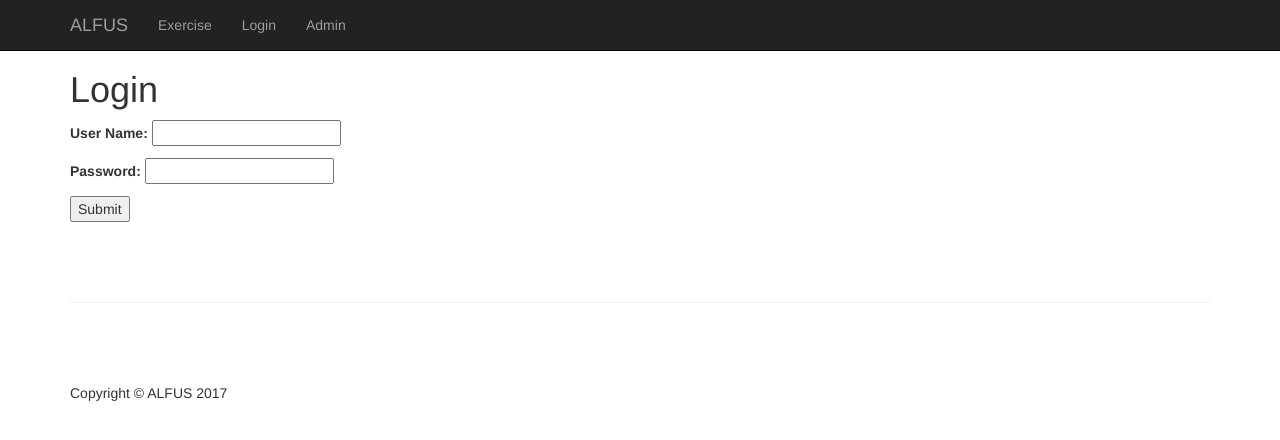
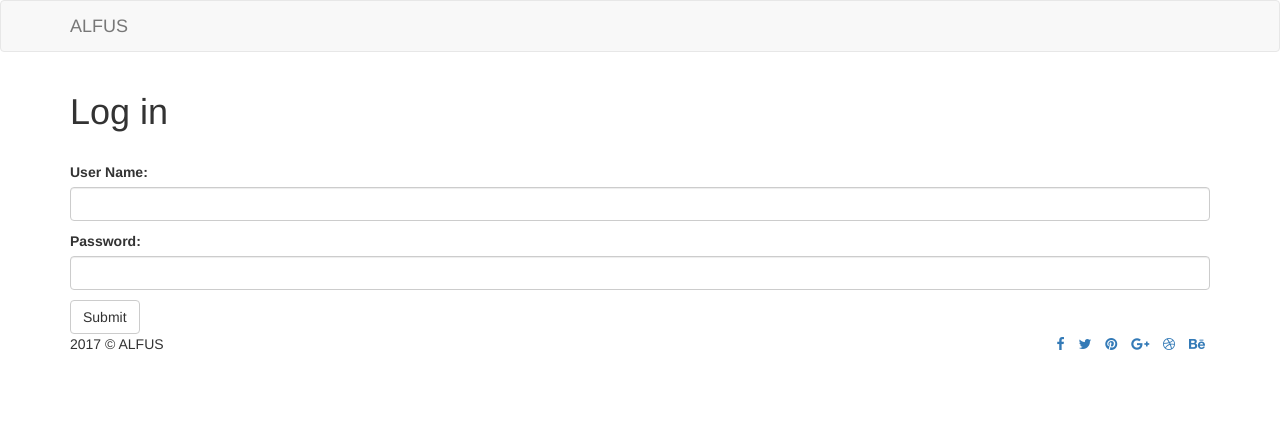
Before and after one commit to yanbek/ALFUS, a Django app: page /login/ in a window 1280 px wide. Shown: the top 440 px of the page. Run offline with Django 3.2, Linux system fonts and the light colour scheme; some libraries are stand-ins or nearby versions.

Commit message:
Make log in working

```diff
--- a/ALFUS/personal/forms.py
+++ b/ALFUS/personal/forms.py
@@ -2,5 +2,6 @@ from django import forms
 
 
 class LoginForm(forms.Form):
-    username = forms.CharField(label="User Name", max_length=64)
-    password = forms.CharField(widget=forms.PasswordInput())
+    username = forms.CharField(label="User Name", max_length=64, widget=forms.TextInput(
+        attrs={'class': 'form-control'}))
+    password = forms.CharField(widget=forms.PasswordInput(attrs={'class': 'form-control'}))
--- a/ALFUS/personal/templates/personal/login.html
+++ b/ALFUS/personal/templates/personal/login.html
@@ -1,10 +1,98 @@
-{% extends "personal/base.html" %}
+<!DOCTYPE html>
+<html lang="en">
 
-{% block content %}
-	<h1>Login</h1>
-    <form method="post" action=".">
-        {% csrf_token %}
-        {{ form.as_p }}
-        <input type="submit" value="Submit" />
-    </form>
-{% endblock %}
+<head>
+	<!-- Basic Page Needs
+    ================================================== -->
+	<meta charset="utf-8">
+	<!--[if IE]><meta http-equiv="x-ua-compatible" content="IE=9" /><![endif]-->
+	<meta name="viewport" content="width=device-width, initial-scale=1">
+	<title>ALFUS</title>
+	<!-- Favicons
+    ==================================================
+    <link rel="shortcut icon" href="img/favicon.ico" type="image/x-icon">
+    <link rel="apple-touch-icon" href="img/apple-touch-icon.png">
+    <link rel="apple-touch-icon" sizes="72x72" href="img/apple-touch-icon-72x72.png">
+    <link rel="apple-touch-icon" sizes="114x114" href="img/apple-touch-icon-114x114.png">
+    -->
+
+	<!-- Bootstrap -->
+	<link rel="stylesheet" type="text/css" href="../../static/personal/css/bootstrap.css">
+	<link rel="stylesheet" type="text/css" href="../../static/personal/fonts/font-awesome/css/font-awesome.css">
+
+	<!-- Stylesheet
+    ================================================== -->
+	<link rel="stylesheet" type="text/css" href="../../static/personal/css/style.css">
+	<link rel="stylesheet" type="text/css" href="../../static/personal/css/responsive.css">
+
+	<script type="text/javascript" src="../../static/personal/js/modernizr.custom.js"></script>
+
+	<link href="http://fonts.googleapis.com/css?family=Raleway:500,600,700,100,800,900,400,200,300" rel="stylesheet" type="text/css">
+	<link href="http://fonts.googleapis.com/css?family=Playball" rel="stylesheet" type="text/css">
+
+	<!-- HTML5 shim and Respond.js for IE8 support of HTML5 elements and media queries -->
+	<!-- WARNING: Respond.js doesn't work if you view the page via file:// -->
+	<!--[if lt IE 9]>
+      <script src="https://oss.maxcdn.com/html5shiv/3.7.2/html5shiv.min.js"></script>
+      <script src="https://oss.maxcdn.com/respond/1.4.2/respond.min.js"></script>
+    <![endif]-->
+</head>
+
+<body>
+	<div id="tf-home">
+		<div class="overlay">
+			<nav id="tf-menu" class="navbar navbar-default">
+				<div class="container">
+					<!-- Brand and toggle get grouped for better mobile display -->
+					<div class="navbar-header">
+						<a class="navbar-brand logo" href="{% url 'index'%}">ALFUS</a>
+					</div>
+
+				</div>
+				<!-- /.container-fluid -->
+			</nav>
+
+				<div class="container">
+					<div class="content">
+						<h1>Log in</h1>
+						<br>
+						<form method="post" action=".">
+							{% csrf_token %} {{ form.as_p }}
+							<input type="submit" class="btn btn-default" value="Submit" />
+						</form>
+					</div>
+				</div>
+		</div>
+	</div>
+
+	<nav id="tf-footer">
+		<div class="container">
+			<div class="pull-left">
+				<p>2017 © ALFUS</p>
+			</div>
+			<div class="pull-right">
+				<ul class="social-media list-inline">
+					<li><a href="#"><span class="fa fa-facebook"></span></a></li>
+					<li><a href="#"><span class="fa fa-twitter"></span></a></li>
+					<li><a href="#"><span class="fa fa-pinterest"></span></a></li>
+					<li><a href="#"><span class="fa fa-google-plus"></span></a></li>
+					<li><a href="#"><span class="fa fa-dribbble"></span></a></li>
+					<li><a href="#"><span class="fa fa-behance"></span></a></li>
+				</ul>
+			</div>
+		</div>
+	</nav>
+
+	<!-- jQuery (necessary for Bootstrap's JavaScript plugins) -->
+	<script src="https://ajax.googleapis.com/ajax/libs/jquery/1.11.1/jquery.min.js"></script>
+	<script type="text/javascript" src="../../static/personal/js/jquery.1.11.1.js"></script>
+	<!-- Include all compiled plugins (below), or include individual files as needed -->
+	<script type="text/javascript" src="../../static/personal/js/bootstrap.js"></script>
+
+	<!-- Javascripts
+    ================================================== -->
+	<script type="text/javascript" src="../../static/personal/js/main.js"></script>
+
+</body>
+
+</html>
--- a/ALFUS/personal/urls.py
+++ b/ALFUS/personal/urls.py
@@ -5,5 +5,5 @@ urlpatterns = [
     url(r'^$', views.index, name='index'),
     url(r'^contact/$', views.contact, name='contact'),
     # url(r'^user/(\w+)/$', views.profile, name="profile"),
-    url(r"^login/$", views.login_view, name="login")
+    url(r"^login/$", views.login_view, name='login')
 ]
--- a/ALFUS/personal/views.py
+++ b/ALFUS/personal/views.py
@@ -18,7 +18,7 @@ def login_view(request):
         if form.is_valid():
             u = form.cleaned_data["username"]
             p = form.cleaned_data["password"]
-            user = authenticate(username = u, password = p)
+            user = authenticate(username=u, password=p)
             if user is not None:
                 if user.is_active:
                     login(request, user)
```
Also changed, not shown: ALFUS/personal/templates/personal/home.html (+4 -4 lines).
